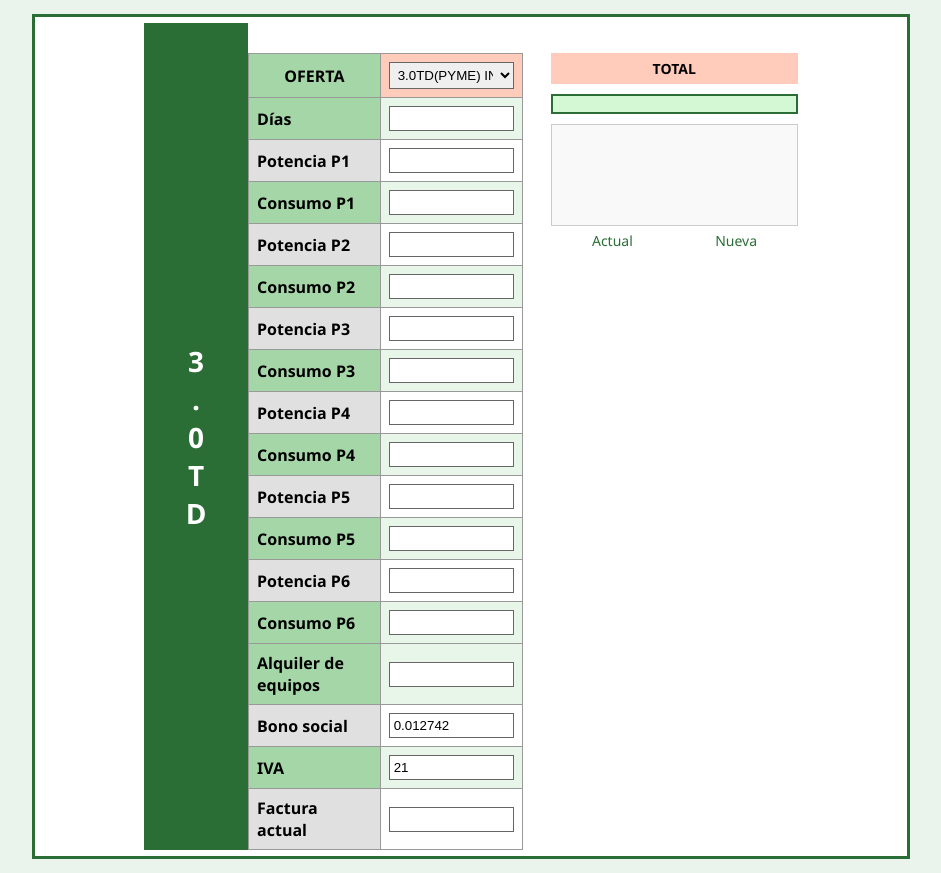
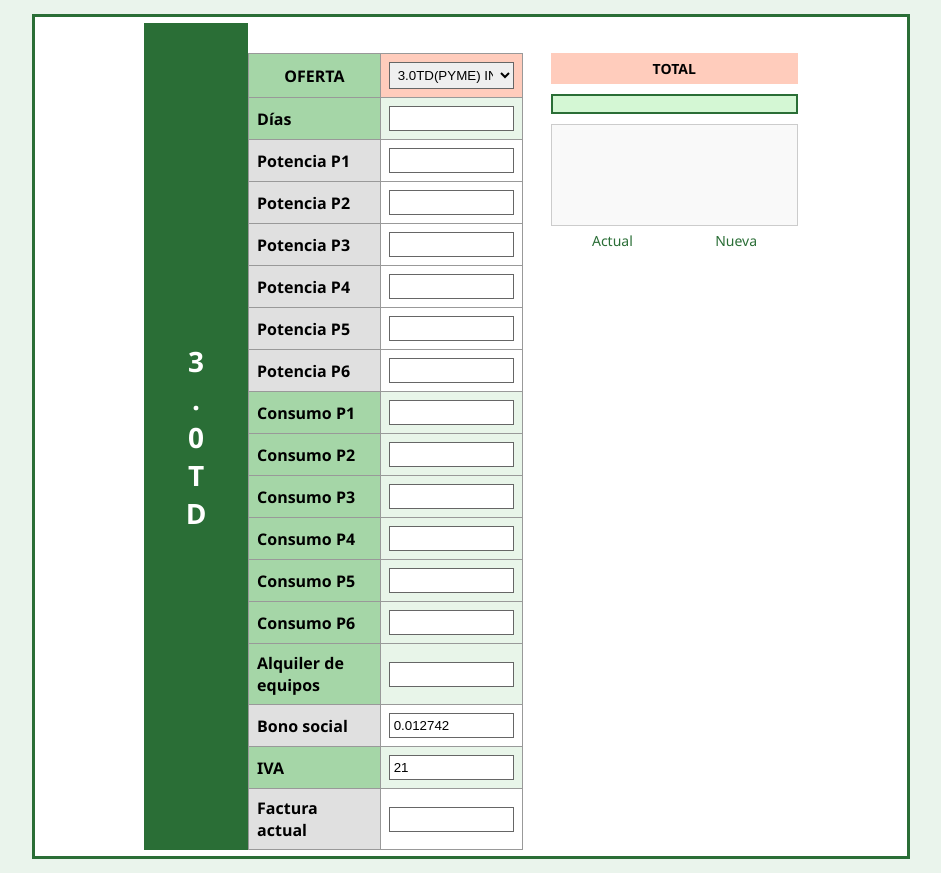
Before and after one commit to Mikelzurdomm/presu3.0-OK, a plain HTML site: page index.html in a window 1280 px wide. Shown: the whole page, without its empty margins (169-1110 px from the left). Drawn offline with Linux system fonts and the light colour scheme.

Commit message:
Update index.html

```diff
--- a/index.html
+++ b/index.html
@@ -16,14 +16,6 @@
       background: white;
       border: 3px solid #2a6e36;
       padding: 6px;
-    }
-    .header {
-      background: #2a6e36;
-      color: white;
-      text-align: center;
-      padding: 6px;
-      font-size: 32px;
-      font-weight: bold;
     }
     .contenido {
       display: flex;
@@ -126,16 +118,30 @@
       <div class="contenido">
         <table class="tabla-datos">
           <tr><th class="header-oferta">OFERTA</th><td class="cell-oferta"><select id="oferta_30td"></select></td></tr>
-          <tr><td class="label-green">Días</td><td class="cell-lightgreen"><input id="dias30" type="number"></td></tr><tr><td class="label-grey">Potencia P1</td><td><input id="potencia30_p1" type="number"></td></tr><tr><td class="label-green">Consumo P1</td><td class="cell-lightgreen"><input id="consumo30_p1" type="number"></td></tr>
-<tr><td class="label-grey">Potencia P2</td><td><input id="potencia30_p2" type="number"></td></tr><tr><td class="label-green">Consumo P2</td><td class="cell-lightgreen"><input id="consumo30_p2" type="number"></td></tr>
-<tr><td class="label-grey">Potencia P3</td><td><input id="potencia30_p3" type="number"></td></tr><tr><td class="label-green">Consumo P3</td><td class="cell-lightgreen"><input id="consumo30_p3" type="number"></td></tr>
-<tr><td class="label-grey">Potencia P4</td><td><input id="potencia30_p4" type="number"></td></tr><tr><td class="label-green">Consumo P4</td><td class="cell-lightgreen"><input id="consumo30_p4" type="number"></td></tr>
-<tr><td class="label-grey">Potencia P5</td><td><input id="potencia30_p5" type="number"></td></tr><tr><td class="label-green">Consumo P5</td><td class="cell-lightgreen"><input id="consumo30_p5" type="number"></td></tr>
-<tr><td class="label-grey">Potencia P6</td><td><input id="potencia30_p6" type="number"></td></tr><tr><td class="label-green">Consumo P6</td><td class="cell-lightgreen"><input id="consumo30_p6" type="number"></td></tr><tr><td class="label-green">Alquiler de equipos</td><td class="cell-lightgreen"><input id="alquiler30" type="number"></td></tr>
+          <tr><td class="label-green">Días</td><td class="cell-lightgreen"><input id="dias30" type="number"></td></tr>
+
+          <!-- Potencias -->
+          <tr><td class="label-grey">Potencia P1</td><td><input id="potencia30_p1" type="number"></td></tr>
+          <tr><td class="label-grey">Potencia P2</td><td><input id="potencia30_p2" type="number"></td></tr>
+          <tr><td class="label-grey">Potencia P3</td><td><input id="potencia30_p3" type="number"></td></tr>
+          <tr><td class="label-grey">Potencia P4</td><td><input id="potencia30_p4" type="number"></td></tr>
+          <tr><td class="label-grey">Potencia P5</td><td><input id="potencia30_p5" type="number"></td></tr>
+          <tr><td class="label-grey">Potencia P6</td><td><input id="potencia30_p6" type="number"></td></tr>
+
+          <!-- Consumos -->
+          <tr><td class="label-green">Consumo P1</td><td class="cell-lightgreen"><input id="consumo30_p1" type="number"></td></tr>
+          <tr><td class="label-green">Consumo P2</td><td class="cell-lightgreen"><input id="consumo30_p2" type="number"></td></tr>
+          <tr><td class="label-green">Consumo P3</td><td class="cell-lightgreen"><input id="consumo30_p3" type="number"></td></tr>
+          <tr><td class="label-green">Consumo P4</td><td class="cell-lightgreen"><input id="consumo30_p4" type="number"></td></tr>
+          <tr><td class="label-green">Consumo P5</td><td class="cell-lightgreen"><input id="consumo30_p5" type="number"></td></tr>
+          <tr><td class="label-green">Consumo P6</td><td class="cell-lightgreen"><input id="consumo30_p6" type="number"></td></tr>
+
+          <tr><td class="label-green">Alquiler de equipos</td><td class="cell-lightgreen"><input id="alquiler30" type="number"></td></tr>
           <tr><td class="label-grey">Bono social</td><td><input id="bono30" type="number" step="0.000001" value="0.012742"></td></tr>
           <tr><td class="label-green">IVA</td><td class="cell-lightgreen"><input id="iva30" type="number" value="21"></td></tr>
           <tr><td class="label-grey">Factura actual</td><td><input id="factura30" type="number"></td></tr>
         </table>
+
         <div class="total-section">
           <div class="titulo-total">TOTAL</div>
           <div class="resultado" id="resultado_30td"></div>
```
